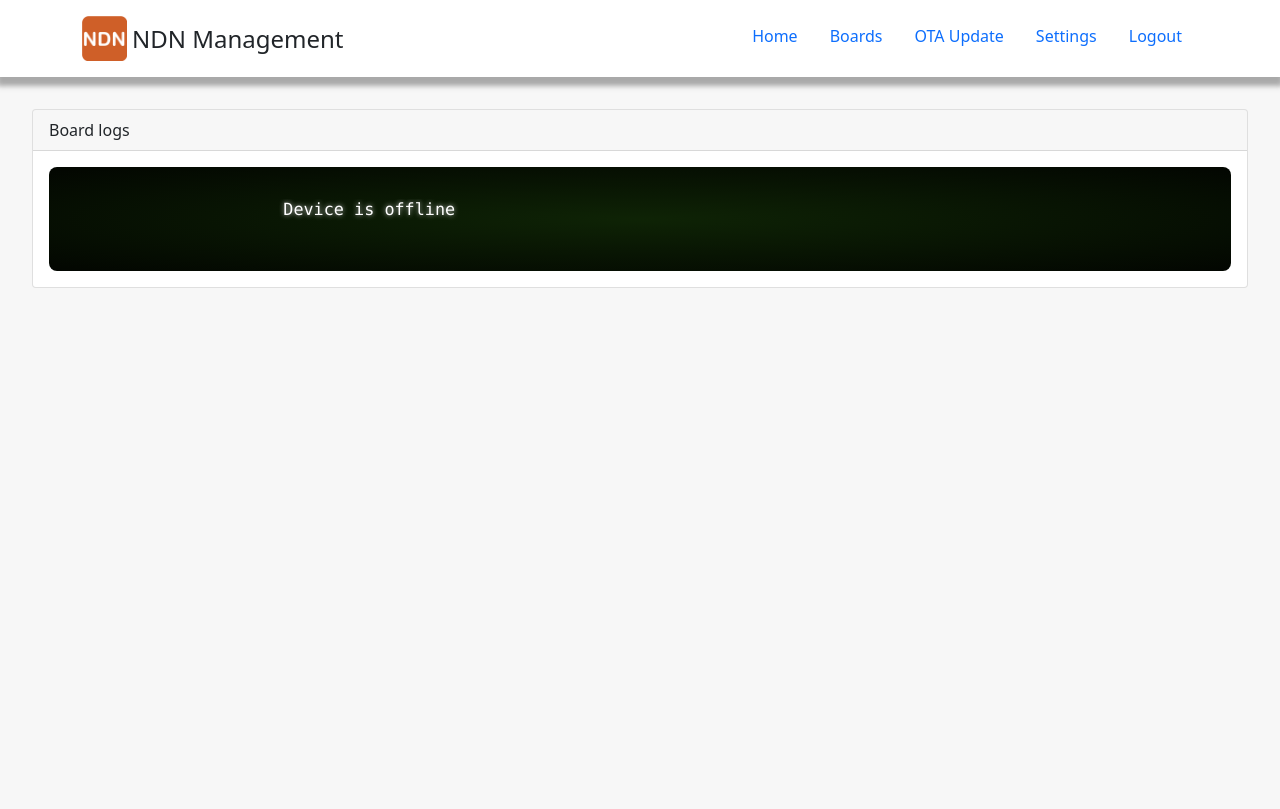
After one commit to NDNAppBachelorThesis/management-server, a Django app: page /log/1 in a window 1280 px wide. The commit adds this page. Run offline with Django 4.2, Linux system fonts and the light colour scheme; a user stored in the database is signed in; tables that the repository leaves empty hold one stand-in row (values such as "Sample post"); some libraries are stand-ins or nearby versions.

```diff
--- a/management/templates/boards.html
+++ b/management/templates/boards.html
@@ -21,6 +21,7 @@
                     <th scope="col">IP</th>
                     <th scope="col">Active</th>
                     <th scope="col">Last Flash</th>
+                    <th scope="col">Logs</th>
                 </tr>
                 </thead>
                 <tbody>
@@ -38,6 +39,7 @@
                             {% endif %}
                         </td>
                         <td>{{ board.last_flash_time }} ({% if board.last_flash_successful %}success{% else %}failed{% endif %})</td>
+                        <td><a href="{% url 'logs' board.id %}" target="_blank">Link</a></td>
                     </tr>
                 {% endfor %}
                 </tbody>
--- /dev/null
+++ b/management/templates/logs.html
@@ -0,0 +1,30 @@
+{% extends 'base.html' %}
+{% load static %}
+
+{% block title %}
+    Logs
+{% endblock %}
+
+
+{% block styles %}
+    <link rel="stylesheet" href="{% static 'css/board_logs.css' %}">
+{% endblock %}
+
+
+{% block content %}
+
+    <div class="card">
+        <div class="card-header">
+            Board logs
+        </div>
+
+        <div class="card-body">
+            <div class="log-body">
+                <pre>
+                    <output>{{ log }}</output>
+                </pre>
+            </div>
+        </div>
+    </div>
+
+{% endblock %}
--- a/management/templates/update.html
+++ b/management/templates/update.html
@@ -69,7 +69,7 @@
                         <td>{{ board.ip }}</td>
                         <td>{{ board.last_flash_time }}</td>
                         <td>
-                            <div class="row">
+                            <div class="row text-nowrap">
                                 <div class="col-3">
                                     <span id="progress-text-{{ board.id }}">0%</span>
                                 </div>
--- a/management/urls.py
+++ b/management/urls.py
@@ -8,10 +8,12 @@ urlpatterns = [
     path('login', views.LoginView.as_view(), name='login'),
     path('logout', views.LogoutView.as_view(), name='logout'),
     path('boards', views.BoardsView.as_view(), name='boards'),
+    path('updateBoards', views.UpdateView.as_view(), name='update'),
+    path('settings', views.SettingsView.as_view(), name='settings'),
+    path('log/<int:board_id>', views.LogsView.as_view(), name='logs'),
+    # API endpoints
     path('register', views.RegisterBoard.as_view(), name='register'),
     path('ping/<int:device_id>', views.PingView.as_view(), name='ping'),
-    path('updateBoards', views.UpdateView.as_view(), name='update'),
     path('firmwareUpdateComplete/<int:board_id>', views.FirmwareUpdateCompleteView.as_view(), name='firmware_update_complete'),
-    path('settings', views.SettingsView.as_view(), name='settings'),
     path('settingsApi', views.SettingsApiView.as_view(), name='settings_api'),
 ]
--- a/management/views.py
+++ b/management/views.py
@@ -1,6 +1,7 @@
 import datetime
 import json
 import re
+import requests
 
 from django.contrib.auth import authenticate, login, logout
 from django.contrib.auth.mixins import LoginRequiredMixin
@@ -121,6 +122,26 @@ class SettingsView(NDNUtilMixin, TemplateView):
         }
 
 
+class LogsView(NDNUtilMixin, TemplateView):
+    template_name = 'logs.html'
+
+    def get_context_data(self, board_id: int):
+        board = Boards.objects.get(id=board_id)
+
+        log_text = 'Device is offline'
+        if board.active:
+            try:
+                r = requests.get(f'http://{board.ip}/log', timeout=3)
+                log_text = r.text
+            except Exception:
+                log_text = 'Could not connect to device.'
+
+        return {
+            'board': board,
+            'log': log_text,
+        }
+
+
 # -----  API views  -----
 
 
--- a/requirements.txt
+++ b/requirements.txt
@@ -1 +1,2 @@
 Django
+requests
--- /dev/null
+++ b/static/css/board_logs.css
@@ -0,0 +1,24 @@
+.log-body {
+    background-color: black;
+    background-image: radial-gradient(rgba(19, 47, 7, 0.75), black 120%);
+    margin: 0;
+    overflow: hidden;
+    padding: 2rem;
+    color: white;
+    font: 1.2rem Inconsolata, monospace;
+    text-shadow: 0 0 5px #C8C8C8;
+    border-radius: 8px;
+    justify-content: start;
+    align-items: start;
+    max-height: 700px;
+    overflow-y: scroll;
+}
+
+::selection {
+    background: #0080FF;
+    text-shadow: none;
+}
+
+pre {
+    margin: 0;
+}
```
Also changed, not shown: static/js/update.js (+8 -6 lines).
